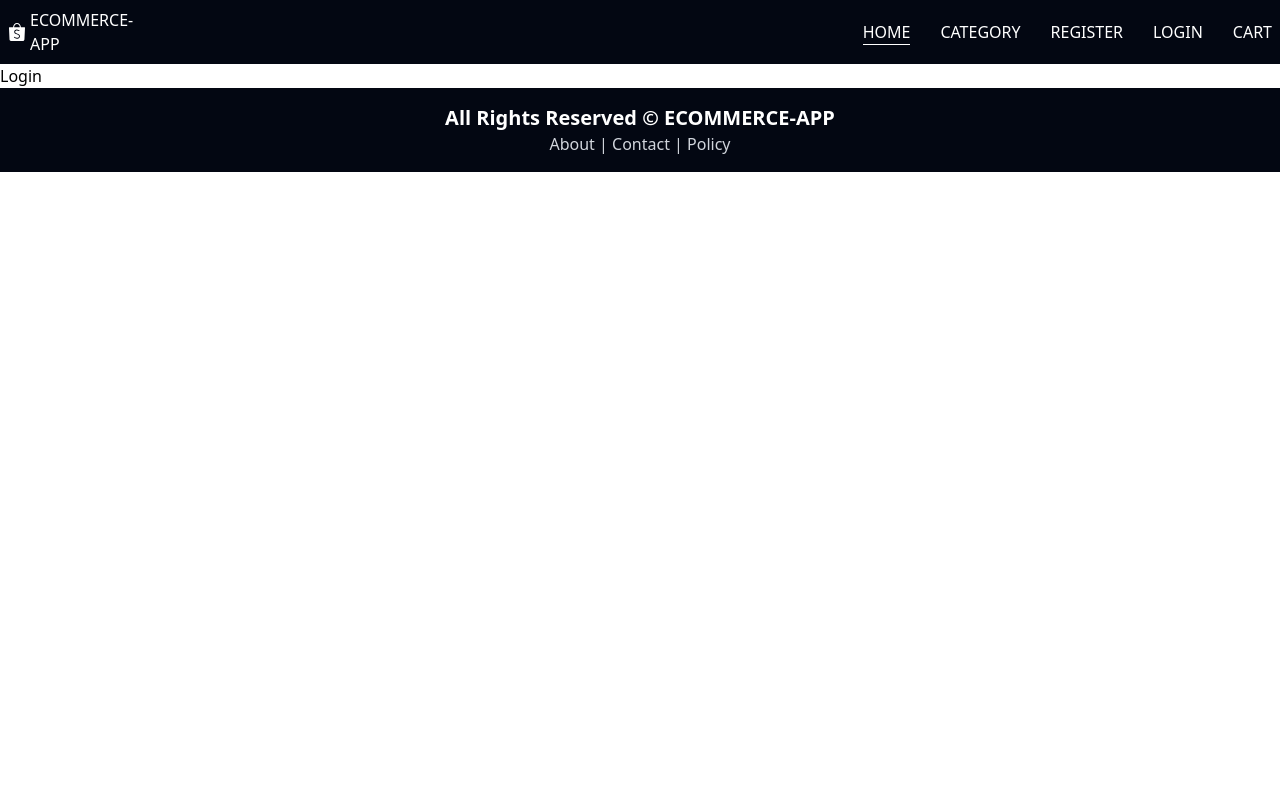
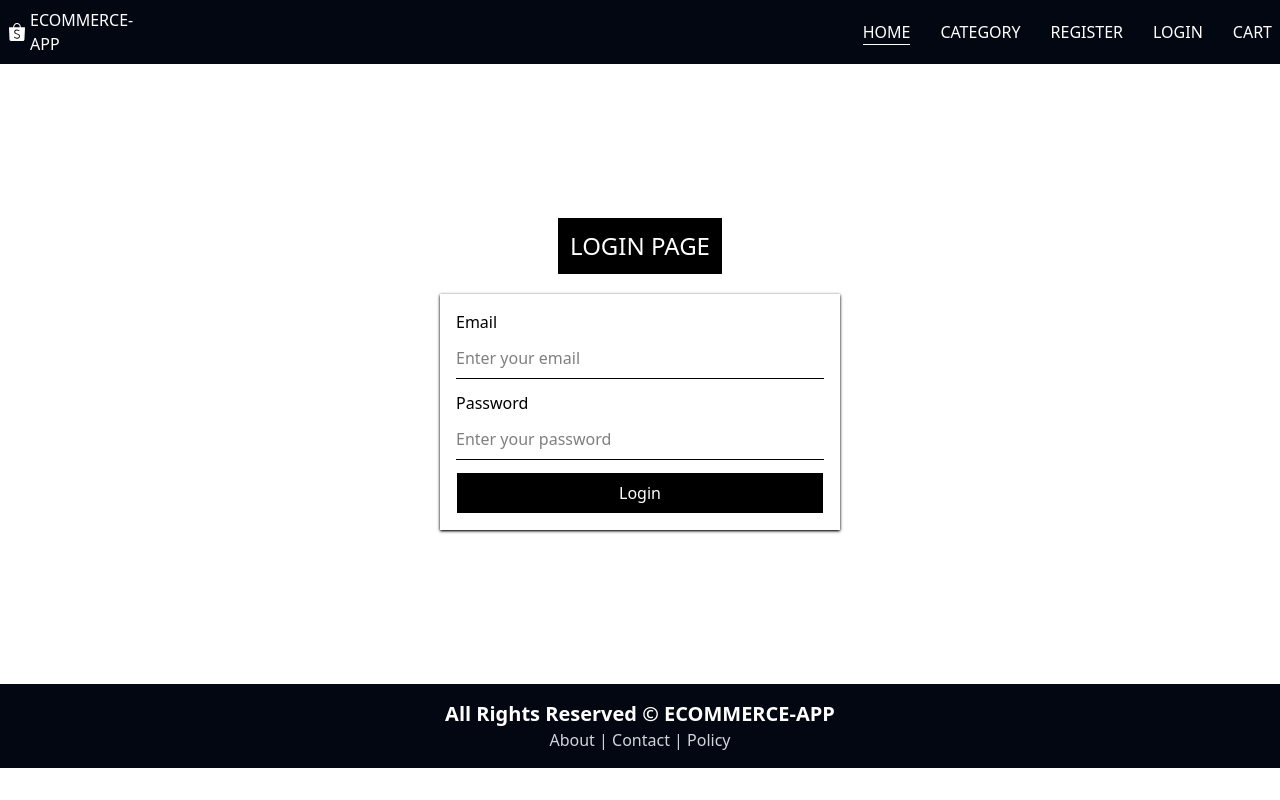
Before and after one commit to bharat40/MERN-WEBSITE-E-COMMERCE, a React (Vite) app in the folder frontend/: page /login in a window 1280 px wide. Built offline with nearby package versions, Linux system fonts and the light colour scheme.

Commit message:
implemented login/logout functionality with AuthContext

```diff
--- a/frontend/src/components/Header.jsx
+++ b/frontend/src/components/Header.jsx
@@ -1,17 +1,39 @@
 import React, { useState } from 'react';
 import { NavLink } from 'react-router-dom';
 import { SiShopee } from "react-icons/si";
+import { useAuth } from '../context/authState';
+import { toast } from 'react-toastify';
+import { useNavigate } from 'react-router-dom';
 
 const Header = () => {
+    const navigate = useNavigate();
+    const [auth, setAuth] = useAuth();
     const [active, setActive] = useState("home");
+    const [loading, setLoading] = useState(false);
+    const handleLogout = () => {
+        setLoading(true);
+        setAuth({
+            ...auth,
+            user: null,
+            token: ""
+        });
+        localStorage.removeItem("auth");
+        setLoading(false);
+        toast.success("Logout successfully");
+        navigate('/');
+    }
     return (
         <nav className='flex justify-center items-center gap-[700px] p-2 bg-gray-950 text-white'>
             <span className='flex items-center gap-1'> <SiShopee className='text-lg' /> ECOMMERCE-APP</span>
             <ul className='flex gap-[30px]'>
                 <NavLink to="/" onClick={() => setActive("home")} className={`${active === "home" ? "border-b" : ""}`}>HOME</NavLink>
                 <NavLink to="/category" onClick={() => setActive("category")} className={`${active === "category" ? "border-b" : ""}`}>CATEGORY</NavLink>
-                <NavLink to="/register" onClick={() => setActive("register")} className={`${active === "register" ? "border-b" : ""}`}>REGISTER</NavLink>
-                <NavLink to="/login" onClick={() => setActive("login")} className={`${active === "login" ? "border-b" : ""}`}>LOGIN</NavLink>
+                {
+                    !auth.user ? (<><NavLink to="/register" onClick={() => setActive("register")} className={`${active === "register" ? "border-b" : ""}`}>REGISTER</NavLink>
+                        <NavLink to="/login" onClick={() => setActive("login")} className={`${active === "login" ? "border-b" : ""}`}>LOGIN</NavLink></>) : (
+                        <><NavLink onClick={handleLogout} className={`${active === "logout" ? "border-b" : ""}`}>{loading ? "Loading..." : "LOGOUT"}</NavLink></>
+                    )
+                }
                 <NavLink to="/cart" onClick={() => setActive("cart")} className={`${active === "cart" ? "border-b" : ""}`}>CART</NavLink>
             </ul>
         </nav>
--- /dev/null
+++ b/frontend/src/context/authState.jsx
@@ -0,0 +1,41 @@
+import React from "react";
+import { useState, useContext, createContext, useEffect } from "react";
+
+const AuthContext = createContext();
+
+
+
+const AuthProvider = ({ children }) => {
+    const [auth, setAuth] = useState({
+        user: null,
+        token: ""
+    });
+    useEffect(() => {
+        const data = localStorage.getItem("auth");
+        if (data) {
+            const parsedData = JSON.parse(data);
+            setAuth({
+                ...auth,
+                user: {
+                    name: parsedData.data.name,
+                    email: parsedData.data.email,
+                    id: parsedData.data.id,
+                    phone: parsedData.data.phone,
+                    address: parsedData.data.address
+                },
+                token: parsedData.data.token
+            });
+        }
+    }, []);
+    return (
+        <AuthContext.Provider value={[auth, setAuth]}>
+            {children}
+        </AuthContext.Provider>
+    )
+}
+
+
+// custom hook
+const useAuth = () => useContext(AuthContext);
+
+export { useAuth, AuthProvider };
--- a/frontend/src/pages/Home.jsx
+++ b/frontend/src/pages/Home.jsx
@@ -1,9 +1,12 @@
-import React from 'react'
+import React from 'react';
+import { useAuth } from '../context/authState.jsx';
 
 const Home = () => {
+    const [auth, setAuth] = useAuth();
     return (
         <div>
             Home
+            <pre>{JSON.stringify(auth, null, 4)}</pre>
         </div>
     )
 }
--- a/frontend/src/pages/Login.jsx
+++ b/frontend/src/pages/Login.jsx
@@ -1,9 +1,69 @@
-import React from 'react'
+import React, { useState } from 'react';
+import { toast } from "react-toastify";
+import axios from "axios";
+import { useNavigate } from "react-router-dom";
+import { useAuth } from '../context/authState';
 
 const Login = () => {
+    const [auth, setAuth] = useAuth();
+    const navigate = useNavigate();
+    const [email, setEmail] = useState("");
+    const [password, setPassword] = useState("");
+    const [loading, setLoading] = useState(false);
+    // form function
+    const handleSubmit = async (e) => {
+        e.preventDefault();
+        setLoading(true);
+        if (!email || !password) {
+            setLoading(false);
+            toast.error("All fields are required");
+            return;
+        }
+        try {
+            const response = await axios.post(`${import.meta.env.VITE_API}/api/v1/auth/login`, {
+                email, password
+            });
+            if (response.data.success) {
+                toast.success(response.data.message);
+                setAuth({
+                    ...auth,
+                    user: {
+                        name: response.data.data.name,
+                        email: response.data.data.email,
+                        id: response.data.data.id,
+                        phone: response.data.data.phone,
+                        address: response.data.data.address
+                    },
+                    token: response.data.data.token
+                })
+                localStorage.setItem("auth", JSON.stringify(response.data));
+                setLoading(false);
+                navigate("/");
+            }
+            else {
+                setLoading(false);
+                toast.error(response.data.message);
+            }
+        } catch (error) {
+            setLoading(false);
+            console.log(error);
+            toast.error(error.response.data.message);
+        }
+    }
     return (
-        <div>
-            Login
+        <div className='flex flex-col justify-center items-center h-[620px] '>
+            <h1 className='bg-black text-white p-3 text-2xl mb-5'>LOGIN PAGE</h1>
+            <form onSubmit={handleSubmit} className='flex flex-col gap-3 w-[400px] p-4 text-black shadow shadow-black'>
+                <div className='flex flex-col gap-1'>
+                    <label htmlFor="email">Email</label>
+                    <input type="email" name="email" id="email" placeholder='Enter your email' value={email} onChange={(e) => setEmail(e.target.value)} className='border-b py-2' />
+                </div>
+                <div className='flex flex-col gap-1'>
+                    <label htmlFor="password">Password</label>
+                    <input type="password" name="password" id="password" placeholder='Enter your password' value={password} onChange={(e) => setPassword(e.target.value)} className='border-b py-2' />
+                </div>
+                <button type='submit' className='border p-2 bg-black text-white cursor-pointer transition-colors duration-500'>{loading ? "Loading..." : "Login"}</button>
+            </form>
         </div>
     )
 }
--- a/frontend/src/pages/Register.jsx
+++ b/frontend/src/pages/Register.jsx
@@ -10,29 +10,39 @@ const Register = () => {
     const [password, setPassword] = useState("");
     const [phone, setPhone] = useState("");
     const [address, setAddress] = useState("");
+    const [loading, setLoading] = useState(false);
     // form function
     const handleSubmit = async (e) => {
         e.preventDefault();
+        setLoading(true);
+        if (!name || !email || !password || !phone || !address) {
+            setLoading(false);
+            toast.error("All fields are required");
+            return;
+        }
         try {
             const response = await axios.post(`${import.meta.env.VITE_API}/api/v1/auth/register`, {
                 name, email, password, phone, address
             });
             if (response.data.success) {
                 toast.success(response.data.message);
+                setLoading(false);
                 navigate("/login");
             }
             else {
+                setLoading(false);
                 toast.error(response.data.message);
             }
         } catch (error) {
+            setLoading(false);
             console.log(error);
             toast.error("Something went wrong");
         }
     }
     return (
-        <div className='flex flex-col justify-center items-center h-[620px]'>
-            <h1 className='bg-black text-white p-3 text-2xl'>REGISTER PAGE</h1>
-            <form onSubmit={handleSubmit} className='flex flex-col gap-3 w-[400px] border p-4 bg-black text-gray-100'>
+        <div className='flex flex-col justify-center items-center h-[620px] '>
+            <h1 className='bg-black text-white p-3 text-2xl mb-5'>REGISTER PAGE</h1>
+            <form onSubmit={handleSubmit} className='flex flex-col gap-3 w-[400px] p-4 text-black shadow shadow-black'>
                 <div className='flex flex-col gap-1'>
                     <label htmlFor="name">Name</label>
                     <input type="text" name="name" id="name" placeholder='Enter your name' value={name} onChange={(e) => setName(e.target.value)} className='border-b py-2' />
@@ -53,7 +63,7 @@ const Register = () => {
                     <label htmlFor="address">Address</label>
                     <input type="text" name="address" id="address" placeholder='Enter your address' value={address} onChange={(e) => setAddress(e.target.value)} className='border-b py-2' />
                 </div>
-                <button type='submit' className='bg-white p-2 text-black hover:bg-gradient-to-r hover:from-gray-500 hover:to-gray-600 hover:text-white transition-colors duration-500'>Register</button>
+                <button type='submit' className='border p-2 bg-black text-white cursor-pointer transition-colors duration-500'>{loading ? "Loading..." : "Register"}</button>
             </form>
         </div>
     )
```
Also changed, not shown: frontend/src/App.jsx (+6 -1 lines), frontend/src/main.jsx (+6 -2 lines), 1 other file (tests, documents, lock files or other folders).
